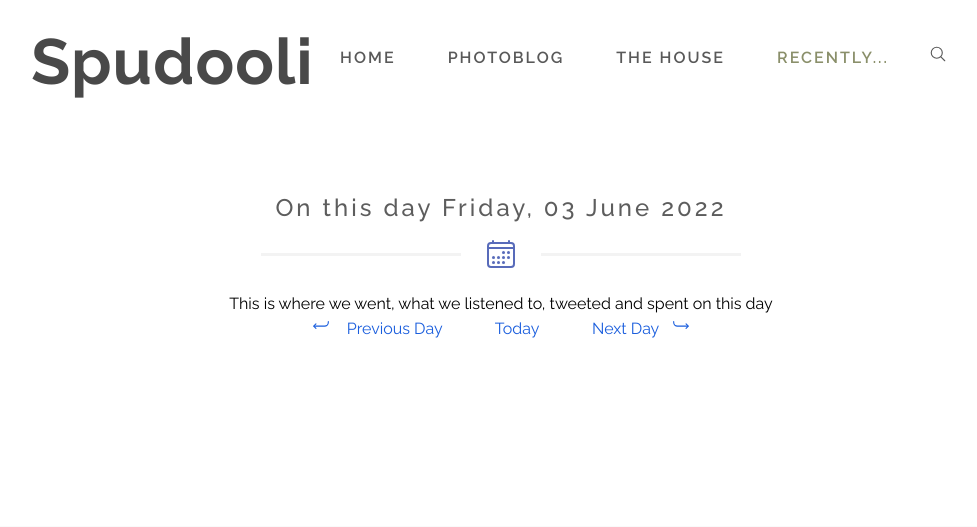
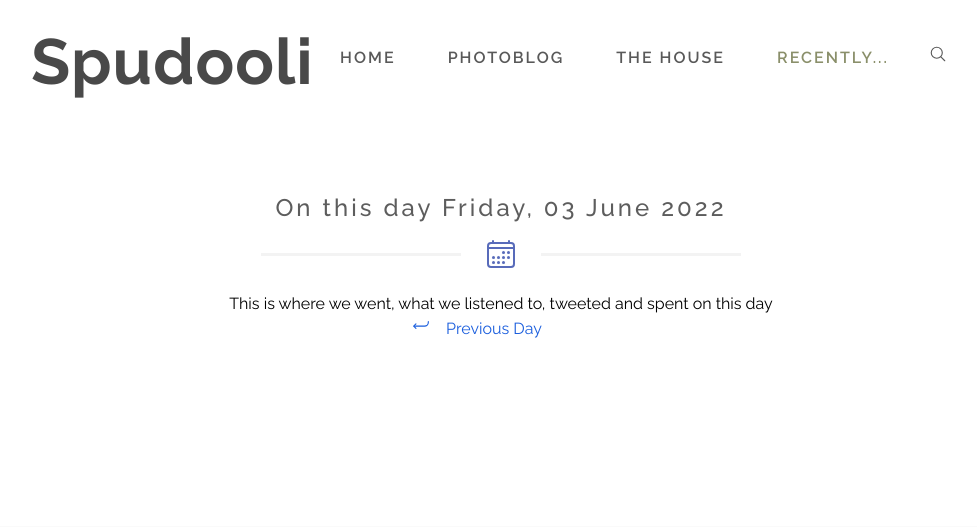
Before and after one commit to spudooli/spudooli.com, a Flask app: page /recently in a window 1280 px wide. Shown: the top 527 px of the page, without its empty margins (139-1116 px from the left). Run offline with Flask 2, Linux system fonts and the light colour scheme; data that the repository does not hold is empty; some libraries are stand-ins or nearby versions; some web fonts are replaced.

Commit message:
Remove next day on recently when today is today

```diff
--- a/spudoolicom/recently.py
+++ b/spudoolicom/recently.py
@@ -25,7 +25,7 @@ def recently(recentlydate):
     prevdate = thedate - datetime.timedelta(days=1)
     nextdate = thedate + datetime.timedelta(days=1)
     if thedate == date.today():
-        nextdate = thedate
+        nextdate = "today"
     if thedate == "1996-12-01":
         prevdate = thedate
     humandate = thedate.strftime("%A, %d %B %Y")
--- a/spudoolicom/templates/recently.html
+++ b/spudoolicom/templates/recently.html
@@ -20,8 +20,8 @@
         </div>
         <p class="title-un-des">This is where we went, what we listened to, tweeted and spent on this day<br>
             <a href="{{ url_for('recently', recentlydate=prevdate) }}">
-                <ion-icon name="return-down-back-outline" size="small"></ion-icon> &nbsp &nbspPrevious Day </a> &nbsp &nbsp &nbsp &nbsp &nbsp &nbsp  <a href="/recently"> Today </a> &nbsp
-                &nbsp &nbsp &nbsp &nbsp &nbsp <a href="{{ url_for('recently', recentlydate=nextdate) }}"> Next Day&nbsp &nbsp<ion-icon name="return-down-forward-outline" size="small"></ion-icon></a>
+                <ion-icon name="return-down-back-outline" size="small"></ion-icon> &nbsp &nbspPrevious Day </a> &nbsp &nbsp &nbsp &nbsp &nbsp &nbsp  {% if nextdate == "today" %} {% else %}<a href="/recently"> Today </a> &nbsp
+                &nbsp &nbsp &nbsp &nbsp &nbsp  <a href="{{ url_for('recently', recentlydate=nextdate) }}"> Next Day&nbsp &nbsp<ion-icon name="return-down-forward-outline" size="small"></ion-icon></a>{% endif %}
             </div></p>
 
         {% endblock %}
```
